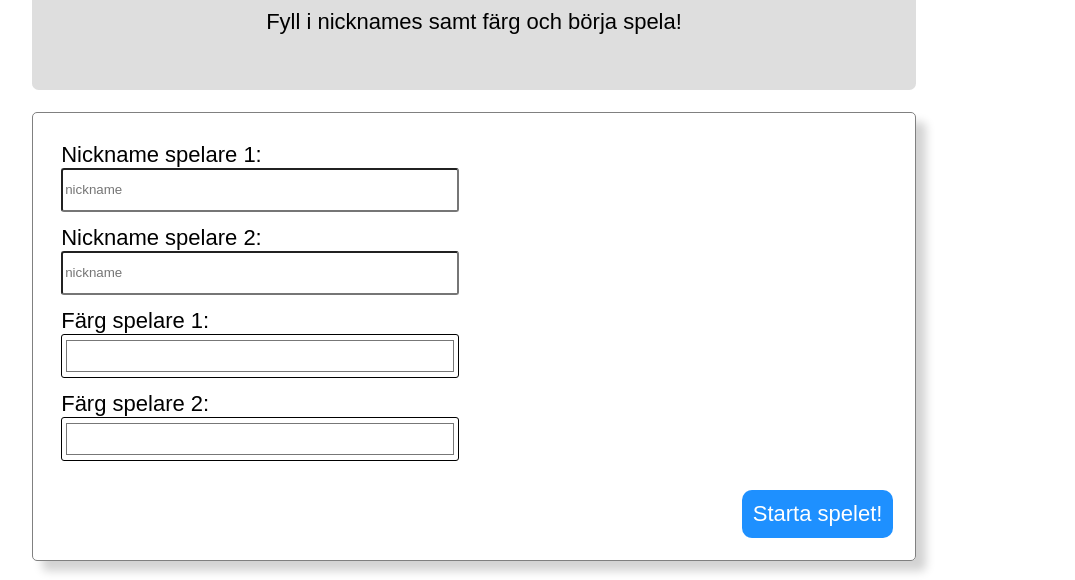
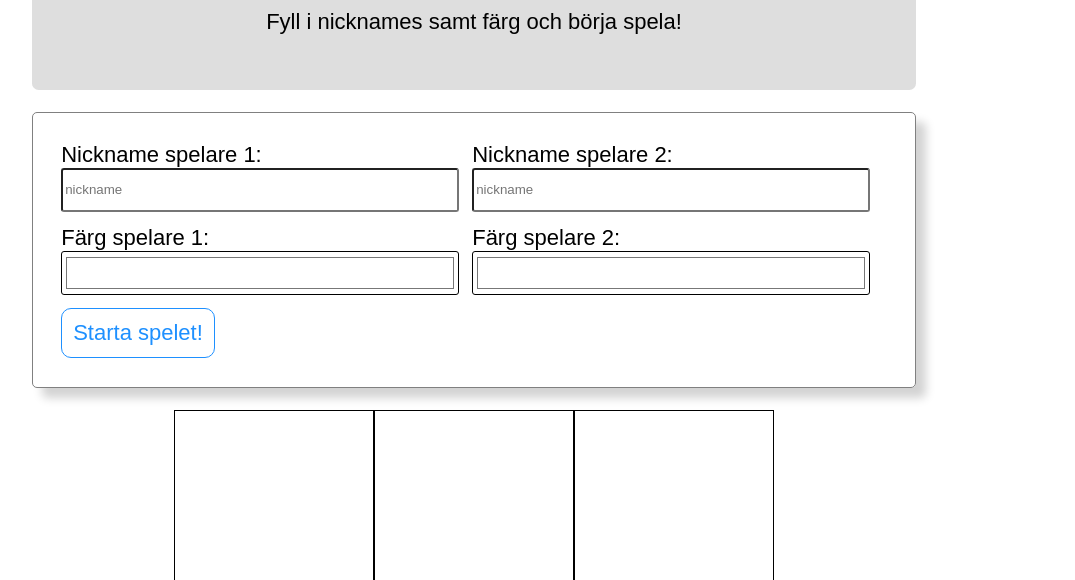
Before and after one commit to mollelli100/ISGA11_Labb3, a plain HTML site: page index.html in a window 1280 px wide. Shown: the part 141-721 px from the top of the page, without its empty margins (16-1091 px from the left). Drawn offline with Linux system fonts and the light colour scheme.

Commit message:
Button Fix and col flex

```diff
--- a/styles/style.css
+++ b/styles/style.css
@@ -114,8 +114,23 @@ td {
   aside img {
     width: 100%;
   }
+  #div-in-form{
+    display: flex;
+    flex-wrap: wrap;
+  }
+  #div-with-a{
+    flex-direction: column-reverse;
+    padding: 0.3rem;
+    margin: 0;
+  }
+  #div-with-a > a{
+    background-color: white;
+    color: dodgerblue;
+    border: dodgerblue solid 1px;
+  }
   #div-with-a > a:hover {
-    background-color: black;
+    background-color: dodgerblue;
+    color: white;
   }
   td {
     width: 200px;
```
